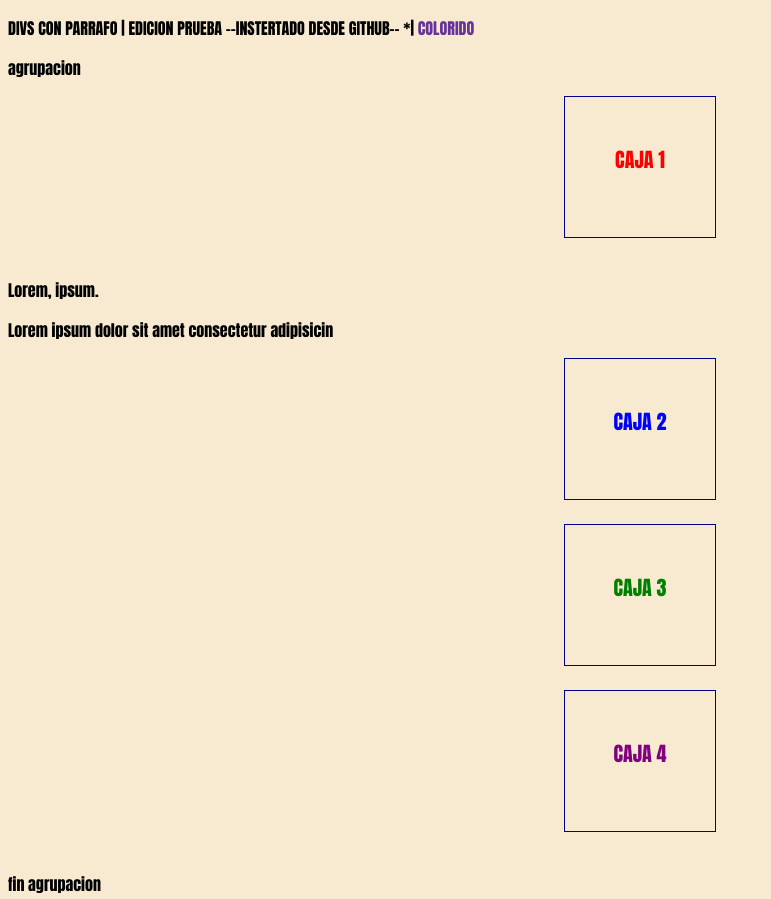
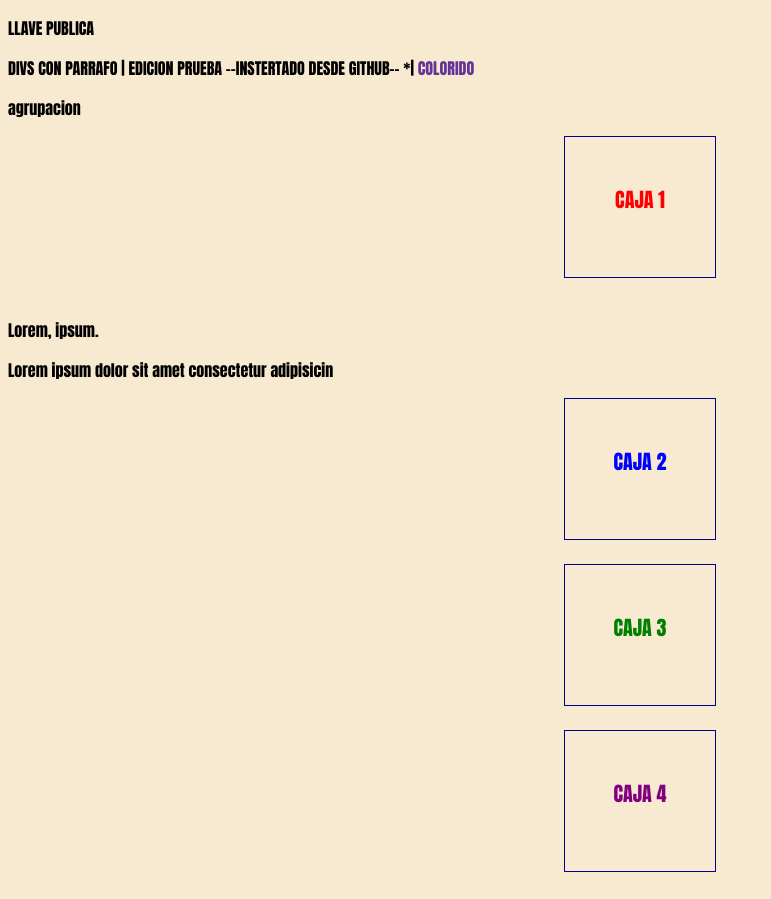
Before and after one commit to FermenF/PRUEBAS_DE_GIT, a plain HTML site: page Index.html in a window 1280 px wide. Shown: the top 899 px of the page, without its empty margins (0-771 px from the left). Drawn offline with Linux system fonts and the light colour scheme.

Commit message:
VERSION PRUEBA GITHUB CON PUBLIC KEY

```diff
--- a/Index.html
+++ b/Index.html
@@ -8,6 +8,7 @@
     <title>DIVS AGRUPADOS</title>
 </head>
 <body>
+    <p>LLAVE PUBLICA</p>
     <P>DIVS CON PARRAFO | EDICION PRUEBA --INSTERTADO DESDE GITHUB-- *| <span class="colortext">COLORIDO</span></P>
     <div class="container">
         <div class="divPadre">
```
